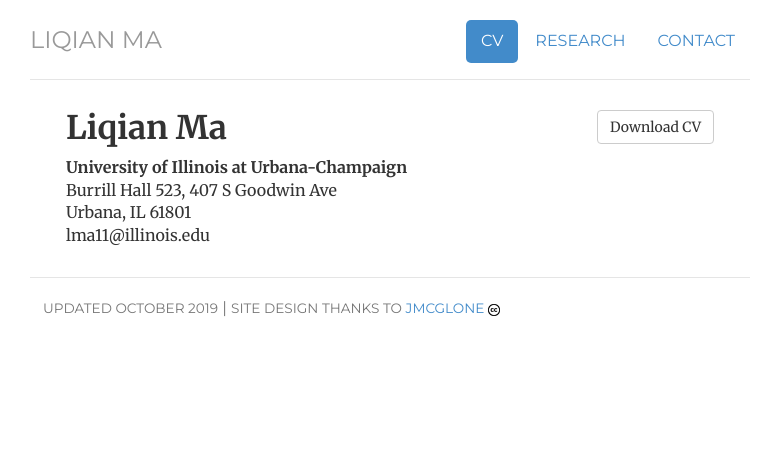
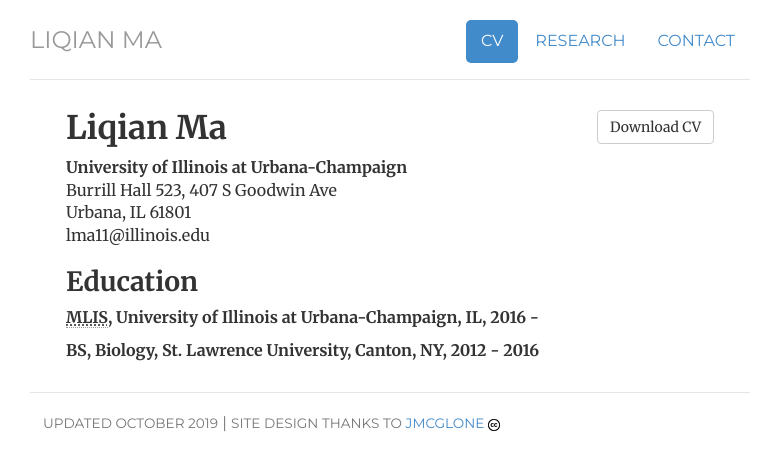
Before and after one commit to liqian-ma/liqian-ma.github.io, a Jekyll site: the page built from cv/index.html, in a window 1280 px wide. Shown: the top 471 px of the page, without its empty margins (250-1012 px from the left). Built offline with Jekyll 4.4.1, drawn with Linux system fonts in a browser that asks for light colours.

Commit message:
Update index.html

```diff
--- a/cv/index.html
+++ b/cv/index.html
@@ -28,4 +28,9 @@ description: Current CV for Liqian Ma
 				</address>
 
 				</div>
+
+				<h2>Education</h2>
+				<p><strong><abbr title="PhD, Molecular and Integrative Physiology">MLIS</abbr>, University of Illinois at Urbana-Champaign, IL, 2016 - </strong><br>
+				<p><strong>BS, Biology, St. Lawrence University, Canton, NY, 2012 - 2016</strong></p>
+
 </div>
```
